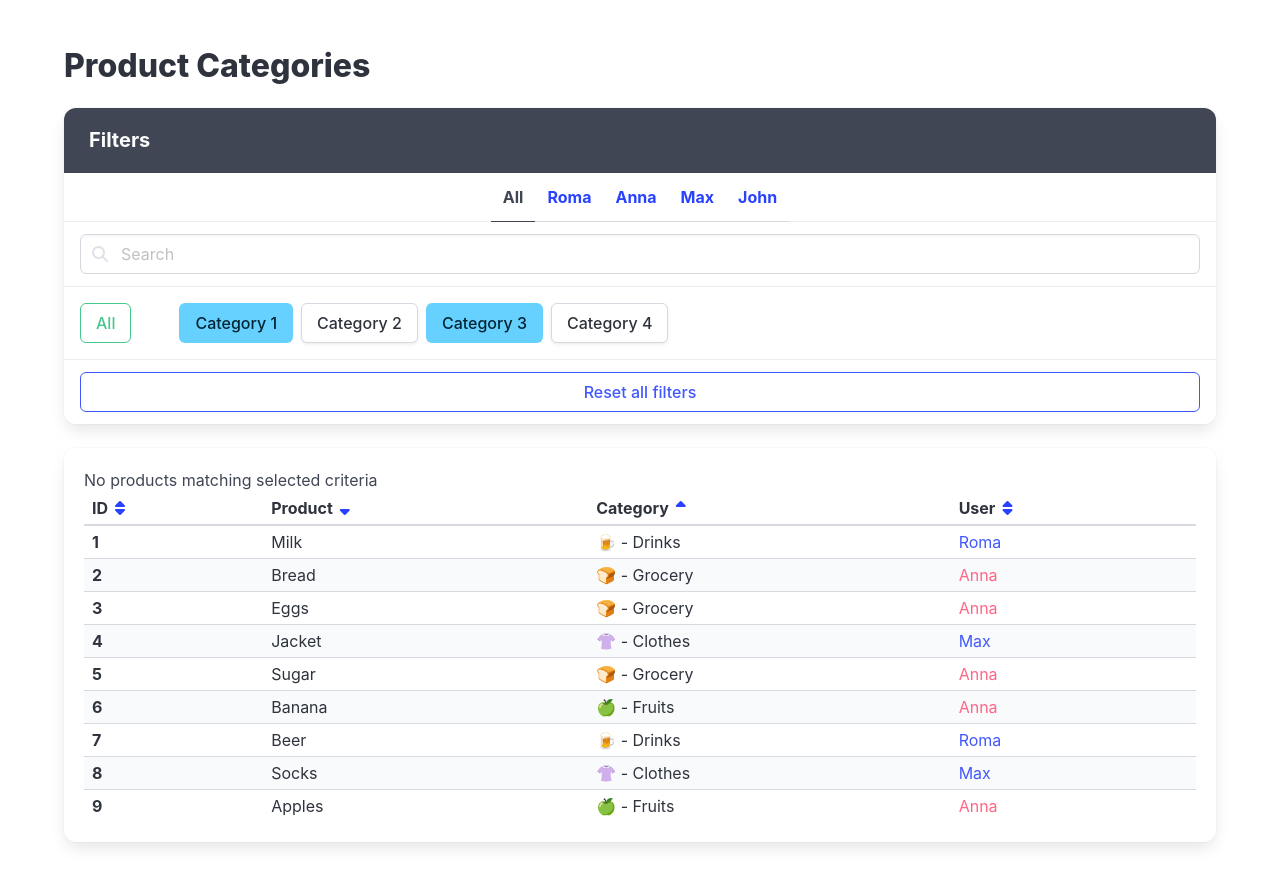
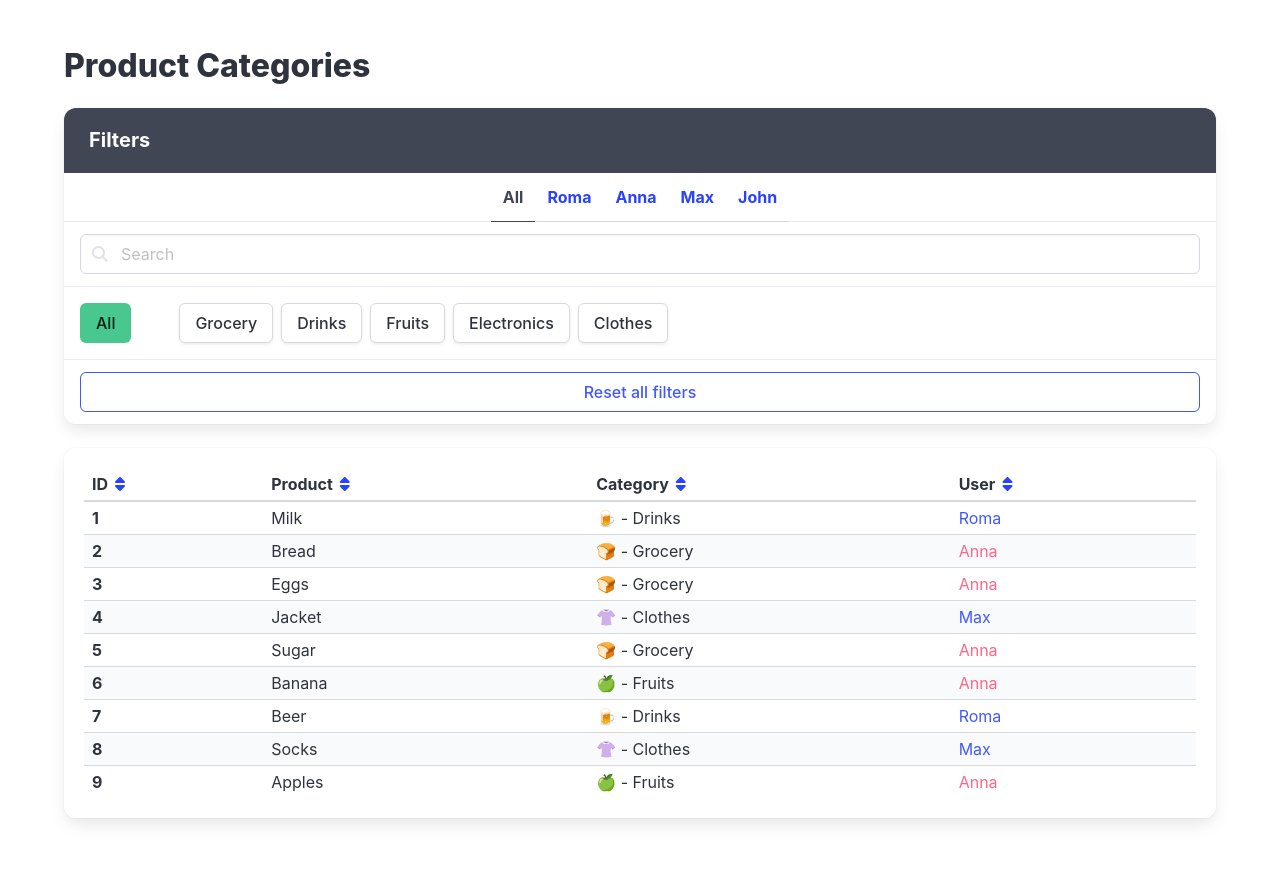
Before and after one commit to kirushamatvieiev008/fs_jul_26_react_product-categories-practice-matvieievkiril, a React (Vite) app: page / in a window 1280 px wide. Shown: the top 886 px of the page. Built offline with nearby package versions, Linux system fonts and the light colour scheme.

Commit message:
did the task, final result

```diff
--- a/src/App.jsx
+++ b/src/App.jsx
@@ -6,14 +6,12 @@ import usersFromServer from './api/users';
 import categoriesFromServer from './api/categories';
 import productsFromServer from './api/products';
 
-// const products = productsFromServer.map((product) => {
-//   const category = null; // find by product.categoryId
-//   const user = null; // find by category.ownerId
-
-//   return null;
-// });
-
-const products = sortBy => {
+const sortedProducts = (
+  sortByUser,
+  sortByInp,
+  { Grocery, Drinks, Fruits, Electronics, Clothes },
+  sortbyTabeOptions,
+) => {
   const productsWithCategories = productsFromServer.map(product => {
     return {
       ...product,
@@ -23,26 +21,151 @@ const products = sortBy => {
     };
   });
 
-  let productsInsd = productsWithCategories.map(product => {
+  let products = productsWithCategories.map(product => {
     return {
       ...product,
       user: usersFromServer.find(user => product.category.ownerId === user.id),
     };
   });
 
-  if (sortBy !== 'all') {
-    productsInsd = productsInsd.filter(el => el.user.name.includes(sortBy));
+  if (sortByUser !== 'all') {
+    products = products.filter(el => {
+      return el.user.name.toLowerCase().includes(sortByUser.toLowerCase());
+    });
   }
 
-  return productsInsd;
+  if (sortByInp) {
+    products = products.filter(el => {
+      return (
+        el.name.toLowerCase().includes(sortByInp.toLowerCase()) ||
+        el.user.name.toLowerCase().includes(sortByInp.toLowerCase())
+      );
+    });
+  }
+
+  const catagoryList = [];
+
+  const categoryChecks = (toCheckCategory, compareWith) => {
+    if (toCheckCategory) {
+      catagoryList.push(
+        ...products.filter(el => el.category.title === compareWith),
+      );
+    }
   };
 
-// console.log(products());
+  if (Grocery || Drinks || Fruits || Electronics || Clothes) {
+    categoryChecks(Grocery, 'Grocery');
+    categoryChecks(Drinks, 'Drinks');
+    categoryChecks(Fruits, 'Fruits');
+    categoryChecks(Electronics, 'Electronics');
+    categoryChecks(Clothes, 'Clothes');
+
+    products = catagoryList;
+  }
+
+  const sortAllCategories = (sortByTableCategory, callback1, callback2) => {
+    if (sortbyTabeOptions.category === sortByTableCategory) {
+      if (sortbyTabeOptions.direction === 'upToDown') {
+        products = products.sort(callback1);
+      }
+
+      if (sortbyTabeOptions.direction === 'downToUp') {
+        products = products.sort(callback2);
+      }
+    }
+  };
+
+  if (sortbyTabeOptions.category) {
+    sortAllCategories(
+      'id',
+      (a, b) => a.id - b.id,
+      (a, b) => b.id - a.id,
+    );
+
+    sortAllCategories(
+      'product',
+      (a, b) => a.name.localeCompare(b.name),
+      (a, b) => b.name.localeCompare(a.name),
+    );
+
+    sortAllCategories(
+      'category',
+      (a, b) => {
+        return a.category.title.localeCompare(b.category.title);
+      },
+      (a, b) => {
+        return b.category.title.localeCompare(a.category.title);
+      },
+    );
+
+    sortAllCategories(
+      'user',
+      (a, b) => {
+        return a.user.name.localeCompare(b.user.name);
+      },
+      (a, b) => {
+        return b.user.name.localeCompare(a.user.name);
+      },
+    );
+  }
+
+  return products;
+};
 
 export const App = () => {
-  const [sortBy, setSortBy] = useState('all');
+  const [sortByUser, setSortByUser] = useState('all');
   const [sortByInp, setSortByInp] = useState('');
-  const productsData = products(sortBy);
+  const [sortByCategory, setSortByCategory] = useState({
+    Grocery: false,
+    Drinks: false,
+    Fruits: false,
+    Electronics: false,
+    Clothes: false,
+  });
+  const [sortbyTableOptions, setSortbyTableOptions] = useState({
+    category: null,
+    direction: null,
+  });
+  const productsData = sortedProducts(
+    sortByUser,
+    sortByInp,
+    sortByCategory,
+    sortbyTableOptions,
+  );
+
+  const tableTemplateChecks = compareWith => {
+    if (sortbyTableOptions.category === compareWith || null) {
+      if (!sortbyTableOptions.direction) {
+        setSortbyTableOptions({
+          category: compareWith,
+          direction: 'upToDown',
+        });
+      } else if (sortbyTableOptions.direction === 'upToDown') {
+        setSortbyTableOptions({
+          category: compareWith,
+          direction: 'downToUp',
+        });
+      } else {
+        setSortbyTableOptions({
+          category: null,
+          direction: null,
+        });
+      }
+    } else {
+      setSortbyTableOptions({
+        category: compareWith,
+        direction: 'upToDown',
+      });
+    }
+  };
+
+  const sortTableRightArrow = compareWith => {
+    return sortbyTableOptions.category === compareWith
+      ? (sortbyTableOptions.direction === 'upToDown' && 'fa-sort-down') ||
+          (sortbyTableOptions.direction === 'downToUp' && 'fa-sort-up') ||
+          'fa-sort'
+      : 'fa-sort';
+  };
 
   return (
     <div className="section">
@@ -55,10 +178,10 @@ export const App = () => {
 
             <p className="panel-tabs has-text-weight-bold">
               <a
-                onClick={() => setSortBy('all')}
+                onClick={() => setSortByUser('all')}
                 data-cy="FilterAllUsers"
                 href="#/"
-                className={sortBy === 'all' && 'is-active'}
+                className={sortByUser === 'all' && 'is-active'}
               >
                 All
               </a>
@@ -66,11 +189,10 @@ export const App = () => {
               {usersFromServer.map(user => (
                 <a
                   key={user.id}
-                  onClick={() => setSortBy(user.name)}
+                  onClick={() => setSortByUser(user.name)}
                   data-cy="FilterUser"
                   href="#/"
-                  // style={{color: 'red'}}
-                  className={user.name === sortBy ? 'is-active' : ''}
+                  className={user.name === sortByUser ? 'is-active' : ''}
                 >
                   {user.name}
                 </a>
@@ -87,8 +209,6 @@ export const App = () => {
                   value={sortByInp}
                   onChange={event => {
                     setSortByInp(event.target.value);
-                    setSortBy(event.target.value);
-                    // console.log(sortByInp);
                   }}
                 />
 
@@ -101,8 +221,8 @@ export const App = () => {
                   {sortByInp !== '' && (
                     <button
                       onClick={() => {
+                        // setSortByInp('');
                         setSortByInp('');
-                        setSortBy('all');
                       }}
                       data-cy="ClearButton"
                       type="button"
@@ -115,39 +235,62 @@ export const App = () => {
 
             <div className="panel-block is-flex-wrap-wrap">
               <a
+                className={`button is-success mr-6
+                  ${
+                    Object.entries(sortByCategory).some(el => el[1]) &&
+                    'is-outlined'
+                  }
+                `}
                 href="#/"
                 data-cy="AllCategories"
-                className="button is-success mr-6 is-outlined"
+                onClick={() => {
+                  setSortByCategory({
+                    Grocery: false,
+                    Drinks: false,
+                    Fruits: false,
+                    Electronics: false,
+                    Clothes: false,
+                  });
+                }}
               >
                 All
               </a>
 
+              {categoriesFromServer.map(category => (
                 <a
+                  key={category.id}
                   data-cy="Category"
-                className="button mr-2 my-1 is-info"
+                  className={`button mr-2 my-1 ${sortByCategory[category.title] ? 'is-info' : undefined}`}
                   href="#/"
+                  onClick={() =>
+                    setSortByCategory(prev => ({
+                      ...prev,
+                      [category.title]: !prev[category.title],
+                    }))
+                  }
                 >
-                Category 1
+                  {category.title}
                 </a>
-
-              <a data-cy="Category" className="button mr-2 my-1" href="#/">
-                Category 2
-              </a>
-
-              <a
-                data-cy="Category"
-                className="button mr-2 my-1 is-info"
-                href="#/"
-              >
-                Category 3
-              </a>
-              <a data-cy="Category" className="button mr-2 my-1" href="#/">
-                Category 4
-              </a>
+              ))}
             </div>
 
             <div className="panel-block">
               <a
+                onClick={() => {
+                  setSortByUser('all');
+                  setSortByInp('');
+                  setSortByCategory({
+                    Grocery: false,
+                    Drinks: false,
+                    Fruits: false,
+                    Electronics: false,
+                    Clothes: false,
+                  });
+                  setSortbyTableOptions({
+                    category: null,
+                    direction: null,
+                  });
+                }}
                 data-cy="ResetAllButton"
                 href="#/"
                 className="button is-link is-outlined is-fullwidth"
@@ -159,10 +302,11 @@ export const App = () => {
         </div>
 
         <div className="box table-container">
+          {productsData.length === 0 ? (
             <p data-cy="NoMatchingMessage">
               No products matching selected criteria
             </p>
-
+          ) : (
             <table
               data-cy="ProductTable"
               className="table is-striped is-narrow is-fullwidth"
@@ -172,9 +316,17 @@ export const App = () => {
                   <th>
                     <span className="is-flex is-flex-wrap-nowrap">
                       ID
-                    <a href="#/">
+                      <a
+                        href="#/"
+                        onClick={() => {
+                          tableTemplateChecks('id');
+                        }}
+                      >
                         <span className="icon">
-                        <i data-cy="SortIcon" className="fas fa-sort" />
+                          <i
+                            data-cy="SortIcon"
+                            className={`fas ${sortTableRightArrow('id')}`}
+                          />
                         </span>
                       </a>
                     </span>
@@ -183,9 +335,17 @@ export const App = () => {
                   <th>
                     <span className="is-flex is-flex-wrap-nowrap">
                       Product
-                    <a href="#/">
+                      <a
+                        href="#/"
+                        onClick={() => {
+                          tableTemplateChecks('product');
+                        }}
+                      >
                         <span className="icon">
-                        <i data-cy="SortIcon" className="fas fa-sort-down" />
+                          <i
+                            data-cy="SortIcon"
+                            className={`fas ${sortTableRightArrow('product')}`}
+                          />
                         </span>
                       </a>
                     </span>
@@ -194,9 +354,17 @@ export const App = () => {
                   <th>
                     <span className="is-flex is-flex-wrap-nowrap">
                       Category
-                    <a href="#/">
+                      <a
+                        href="#/"
+                        onClick={() => {
+                          tableTemplateChecks('category');
+                        }}
+                      >
                         <span className="icon">
-                        <i data-cy="SortIcon" className="fas fa-sort-up" />
+                          <i
+                            data-cy="SortIcon"
+                            className={`fas ${sortTableRightArrow('category')}`}
+                          />
                         </span>
                       </a>
                     </span>
@@ -205,19 +373,26 @@ export const App = () => {
                   <th>
                     <span className="is-flex is-flex-wrap-nowrap">
                       User
-                    <a href="#/">
+                      <a
+                        href="#/"
+                        onClick={() => {
+                          tableTemplateChecks('user');
+                        }}
+                      >
                         <span className="icon">
-                        <i data-cy="SortIcon" className="fas fa-sort" />
+                          <i
+                            data-cy="SortIcon"
+                            className={`fas ${sortTableRightArrow('user')}`}
+                          />
                         </span>
                       </a>
                     </span>
                   </th>
                 </tr>
               </thead>
-
               <tbody>
                 {productsData.map(product => (
-                <tr data-cy="Product">
+                  <tr data-cy="Product" key={product.id}>
                     <td className="has-text-weight-bold" data-cy="ProductId">
                       {product.id}
                     </td>
@@ -241,6 +416,7 @@ export const App = () => {
                 ))}
               </tbody>
             </table>
+          )}
         </div>
       </div>
     </div>
```
Lines whose indentation alone changed are shown as unchanged.
